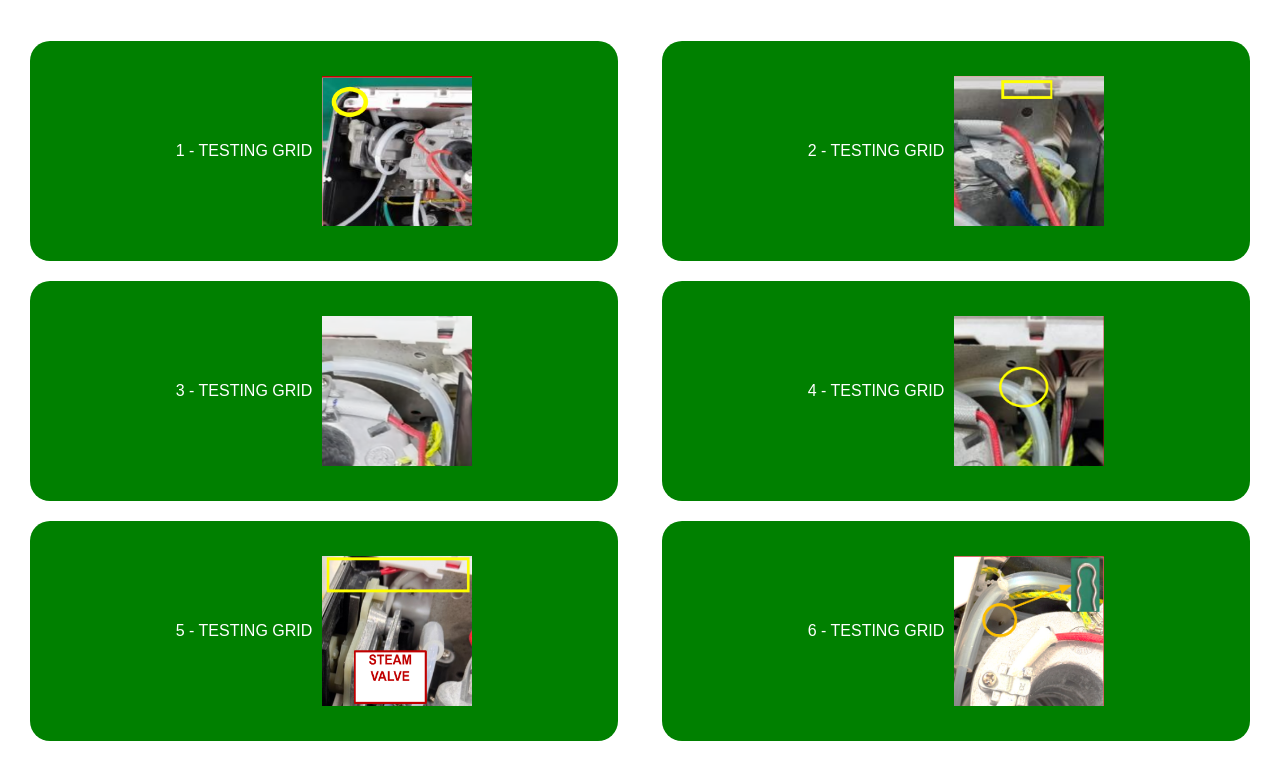
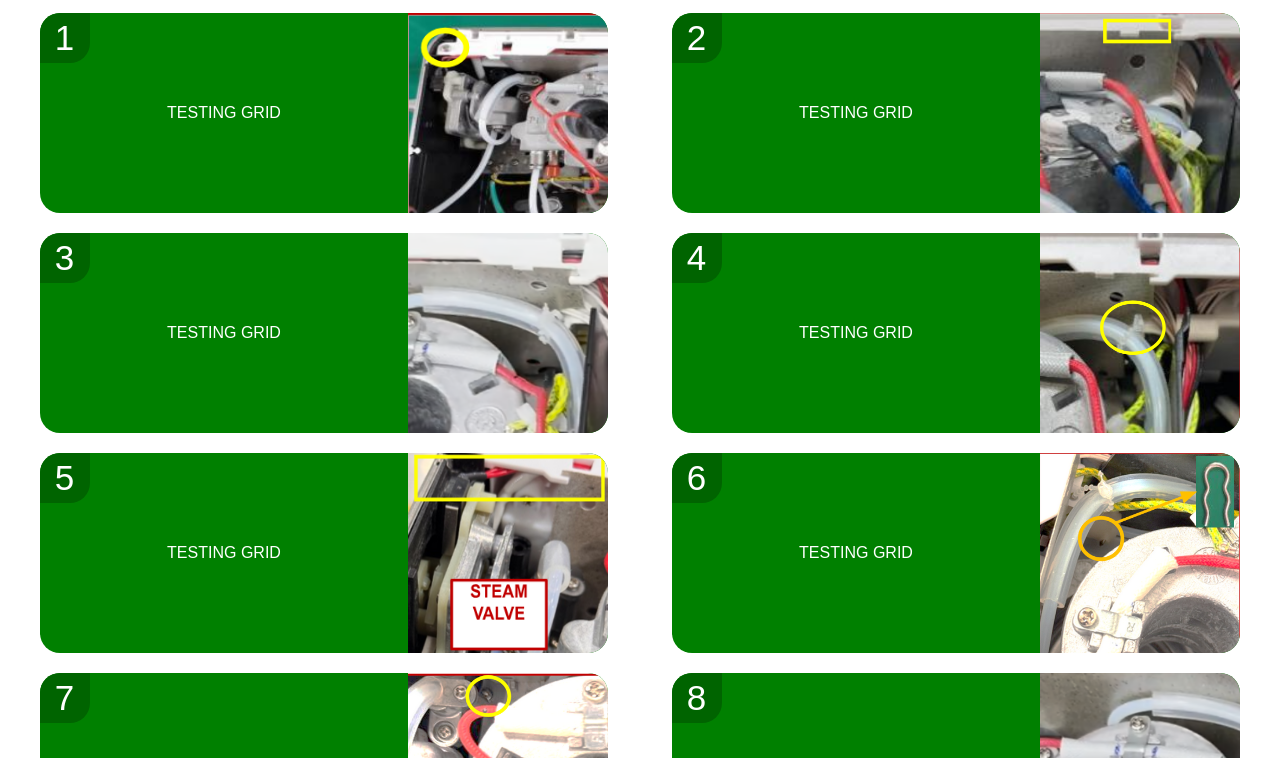
Before and after one commit to lyhottag13/captura, a website: page public/app.html in a window 1280 px wide. Shown: the part 382-1140 px from the top of the page. Drawn offline with Linux system fonts and the light colour scheme.

Commit message:
Updated UI

```diff
--- a/public/app.css
+++ b/public/app.css
@@ -48,10 +48,9 @@ h1 {
 }
 
 .panel {
-    display: flex;
+    display: grid;
     justify-content: center;
     text-align: center;
-    padding: 10px;
     margin: 10px;
     border-radius: 20px;
     width: 90%;
--- a/public/app.html
+++ b/public/app.html
@@ -5,7 +5,6 @@
 </head>
 
 <body>
-    <img id="testImage" src="cat.png">
     <h1 id="header">Inspeccion de Calidad Ensamblaje</h1>
     <input id="input" type="text" maxlength="6">
     <h3 id="idTag">Ingresa ID (6 caracteres)</h3>
--- a/public/app.js
+++ b/public/app.js
@@ -46,42 +46,55 @@ table.style.gridTemplateRows = CHECKS / 2;
 
 const panels = [];
 for (let i = 0; i < CHECKS; i++) {
+    const numberDiv = document.createElement('div');
+    numberDiv.style.position = 'absolute';
+    numberDiv.style.height = '50px';
+    numberDiv.style.width = '50px';
+    numberDiv.style.borderTopLeftRadius = '20px';
+    numberDiv.style.borderBottomRightRadius = '20px';
+    numberDiv.style.fontSize = '35px';
+    numberDiv.style.backgroundColor = 'darkgreen';
+    numberDiv.style.alignSelf = 'start';
+    numberDiv.style.alignContent = 'center';
+    numberDiv.innerText = i + 1;
+
     const newPanel = document.createElement('div');
-    newPanel.style.display = 'flex';
-    newPanel.style.flexDirection = 'row';
-    // newPanel.style.paddingTop = '30px';
-    // newPanel.style.paddingBottom = '30px';
-    newPanel.style.gap = '10px';
+    newPanel.style.gridTemplateColumns = '1fr 0fr';
     newPanel.style.alignItems = 'center';
     newPanel.style.backgroundColor = 'green';
-    newPanel.innerText = `${i + 1} - TESTING GRID`;
+    newPanel.innerText = 'TESTING GRID';
     newPanel.style.color = 'white';
     newPanel.className = 'panel';
     newPanel.id = i;
     newPanel.addEventListener('click', () => {
         if (panels[i].pass === true) {
             newPanel.style.backgroundColor = 'red';
+            numberDiv.style.backgroundColor = 'darkred';
             panels[i].pass = false;
         } else {
             newPanel.style.backgroundColor = 'green';
+            numberDiv.style.backgroundColor = 'darkgreen';
             panels[i].pass = true;
         }
     });
+
     const newImage = document.createElement('img');
-    newImage.style.height = '150px';
-    newImage.style.width = '150px';
-    // newImage.style.position = 'relative';
-    // newImage.style.left = '50%';
-    // newImage.style.transform = 'translateX(-50%)';
+    newImage.style.height = '200px';
+    newImage.style.width = '200px';
+    newImage.style.borderBottomRightRadius = '20px';
+    newImage.style.borderTopRightRadius = '20px';
     newImage.src = images[i].src;
+
     table.appendChild(newPanel);
     newPanel.appendChild(newImage);
-    panels.push({ panel: newPanel, pass: true });
+    newPanel.appendChild(numberDiv);
+    panels.push({ panel: newPanel, number: numberDiv, pass: true });
 }
 
 function submit() {
     if (!isValidId()) {
         window.alert('ID invalida. Por favor, introduzca una identificacion de 6 caracteres.');
+        scrollToTop();
         return;
     }
     output = `INSERT INTO breville2 VALUES ("${document.getElementById('input').value}"`;
@@ -95,6 +108,7 @@ function submit() {
     });
     output += ");";
     input.value = '';
+    reset();
     fetch('/api/send', {
         method: "POST",
         headers: {
@@ -109,3 +123,21 @@ function submit() {
 function isValidId() {
     return input.value.length === 6;
 }
+
+function reset() {
+    scrollToTop();
+    input.value = '';
+    panels.forEach(element => {
+        element.panel.style.backgroundColor = 'green';
+        element.number.style.backgroundColor = 'darkgreen';
+        element.pass = true;
+    })
+}
+
+function scrollToTop() {
+    window.scrollTo({
+        top: 0,
+        left: 0,
+        behavior: 'smooth'
+    });
+}
```
